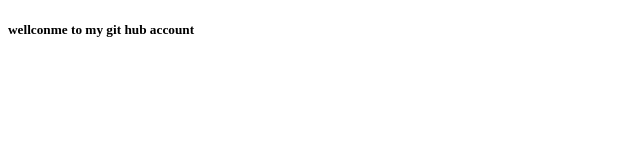
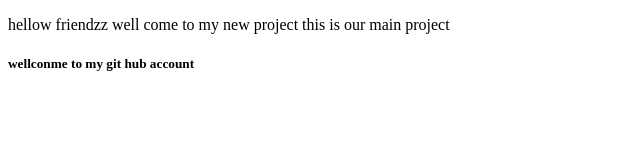
Before and after one commit to seemab-ahmed/testsemaab, a plain HTML site: page index.html in a window 1280 px wide. Shown: the whole page, without its empty margins (0-640 px from the left). Drawn offline with Linux system fonts and the light colour scheme.

Commit message:
Update index.html

```diff
--- a/index.html
+++ b/index.html
@@ -4,7 +4,7 @@
 	<title>my git hub account </title>
 </head>
 <body>
-
+	<p>  hellow friendzz well come to my new project    this is our main project </p>
 
 <h5>wellconme to my git hub account </h5>
 </body>
```
